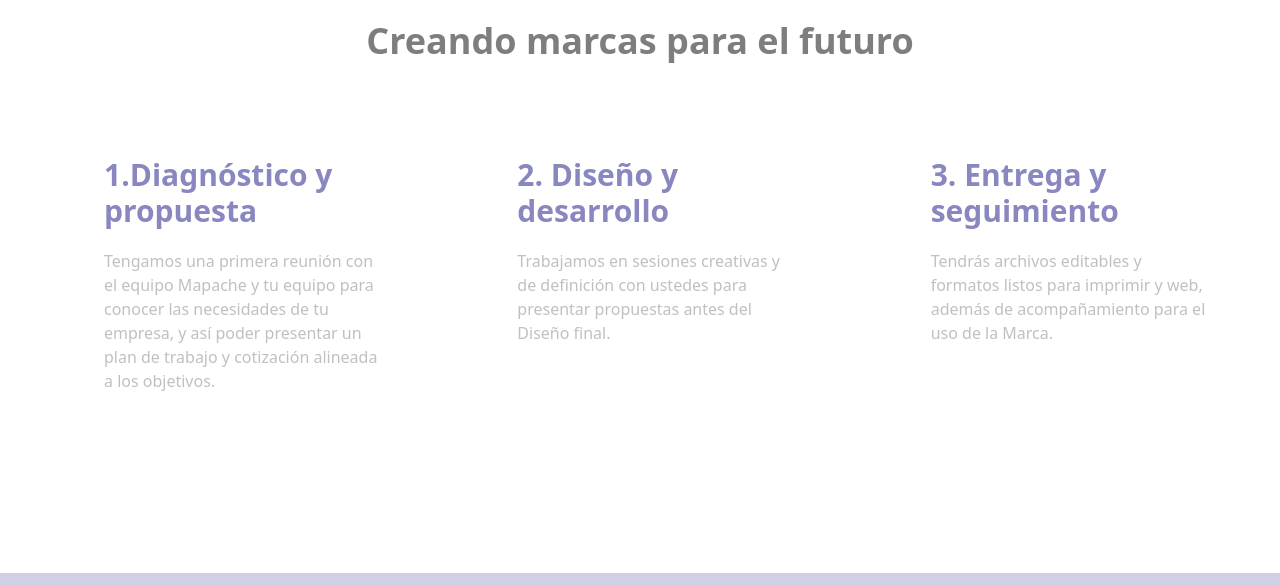
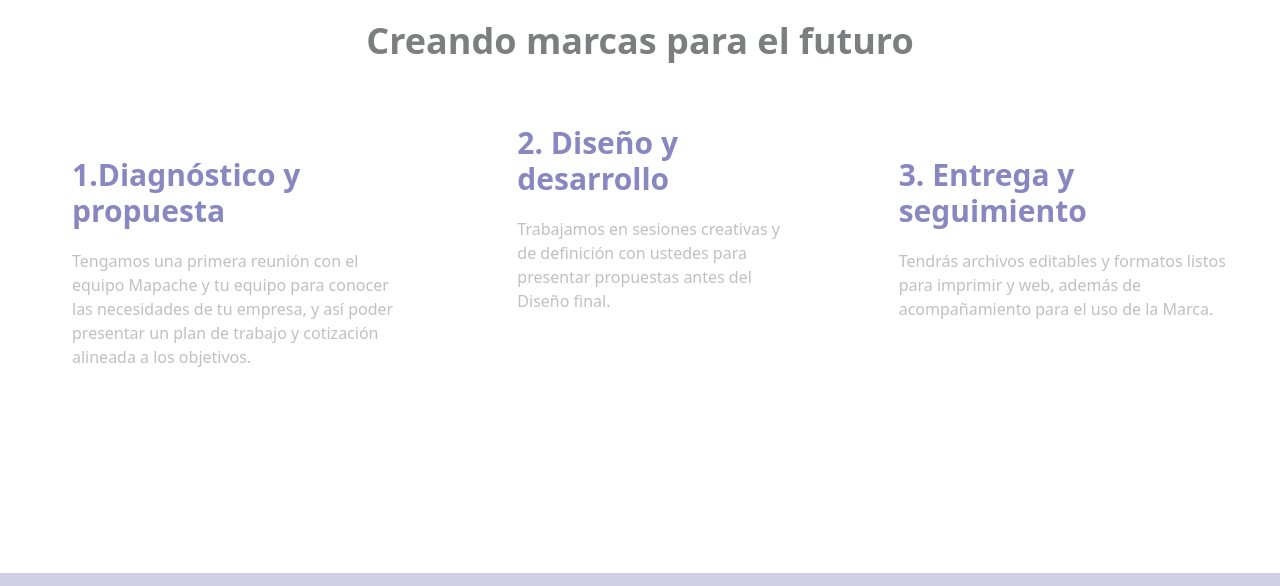
Before and after one commit to mauricio1jm/MAPACHE-PROYECT, an Astro site: page / in a window 1280 px wide. Shown: the part 2640-3226 px from the top of the page. Built offline with nearby package versions, Linux system fonts and the light colour scheme; Astro itself is replaced by a stand-in of ours.

Commit message:
actualizacion de marcas para futuro

```diff
--- a/src/components/Marcas/marcas.astro
+++ b/src/components/Marcas/marcas.astro
@@ -3,19 +3,19 @@
 <section class="w-[100%] h-[77%]">
   <h1 class="text-center text-foreground/60 font-bold text-4xl py-16 ">Creando marcas para el futuro</h1>
 <div class="grid grid-cols-1 md:grid-cols-3 gap-10 px-10">
-  <div class="p-8 ml-8">
+  <div class="pt-8 ml-8">
     <h2 class="text-letras text-3xl mb-5 font-bold">1.Diagnóstico y propuesta</h2>
     <p class="text-tertiary">
       Tengamos una primera reunión con el equipo Mapache y tu equipo para conocer las necesidades de tu empresa, y así poder presentar un plan de trabajo y cotización alineada a los objetivos.
     </p>
   </div>
-   <div class="p-8 ml-8">
+   <div class="px-8 ml-8">
     <h2 class="text-letras text-3xl mb-5 font-bold">2. Diseño y desarrollo</h2>
     <p class="text-tertiary">
       Trabajamos en sesiones creativas y de definición con ustedes para presentar propuestas antes del Diseño final.
     </p>
   </div>
-  <div class="p-8 ml-8">
+  <div class="pt-8 ml-8">
     <h2 class="text-letras text-3xl mb-5 font-bold">3. Entrega y seguimiento</h2>
     <p class="text-tertiary">
       Tendrás archivos editables y formatos listos para imprimir y web, además de acompañamiento para el uso de la Marca.
```
